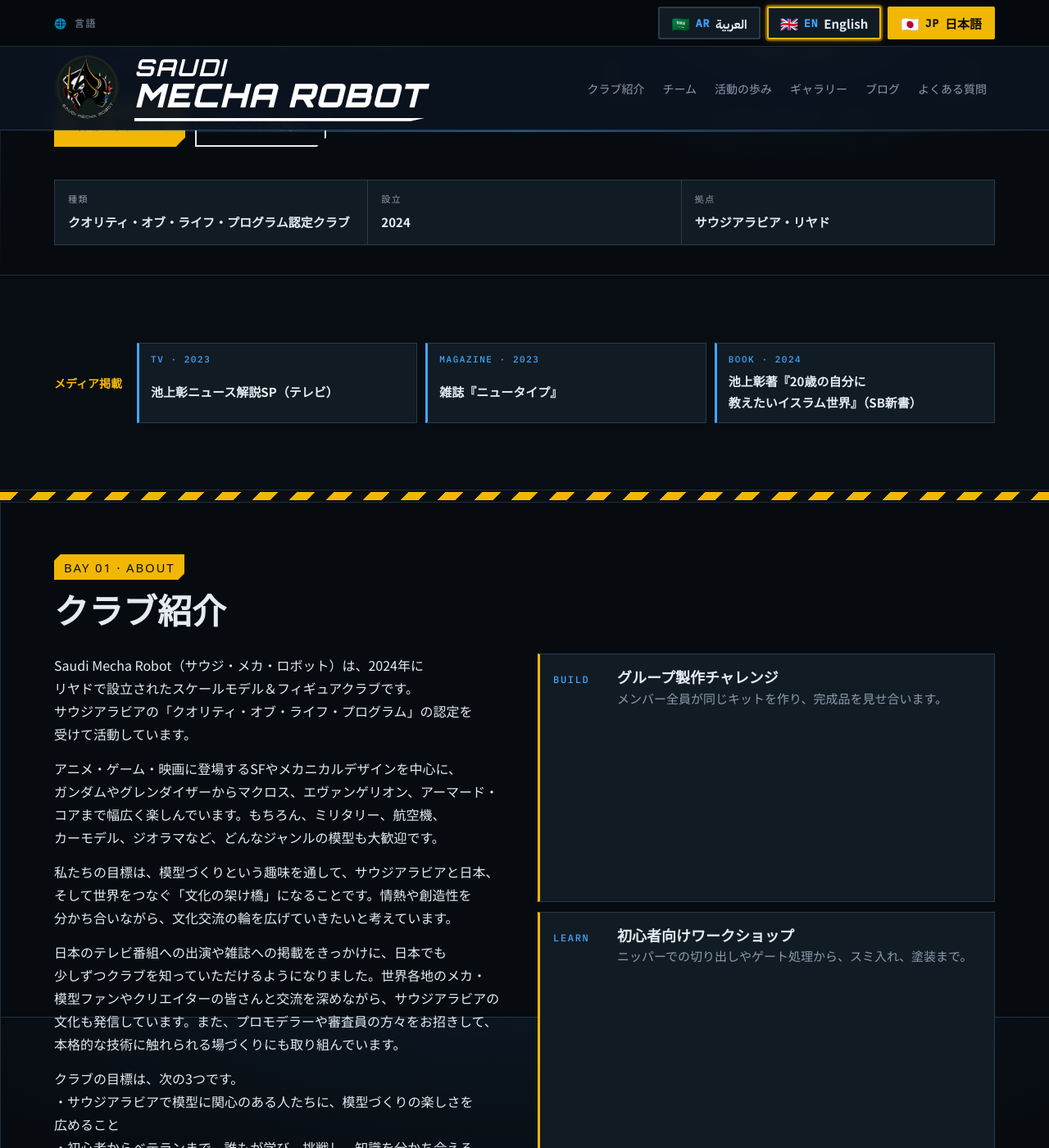
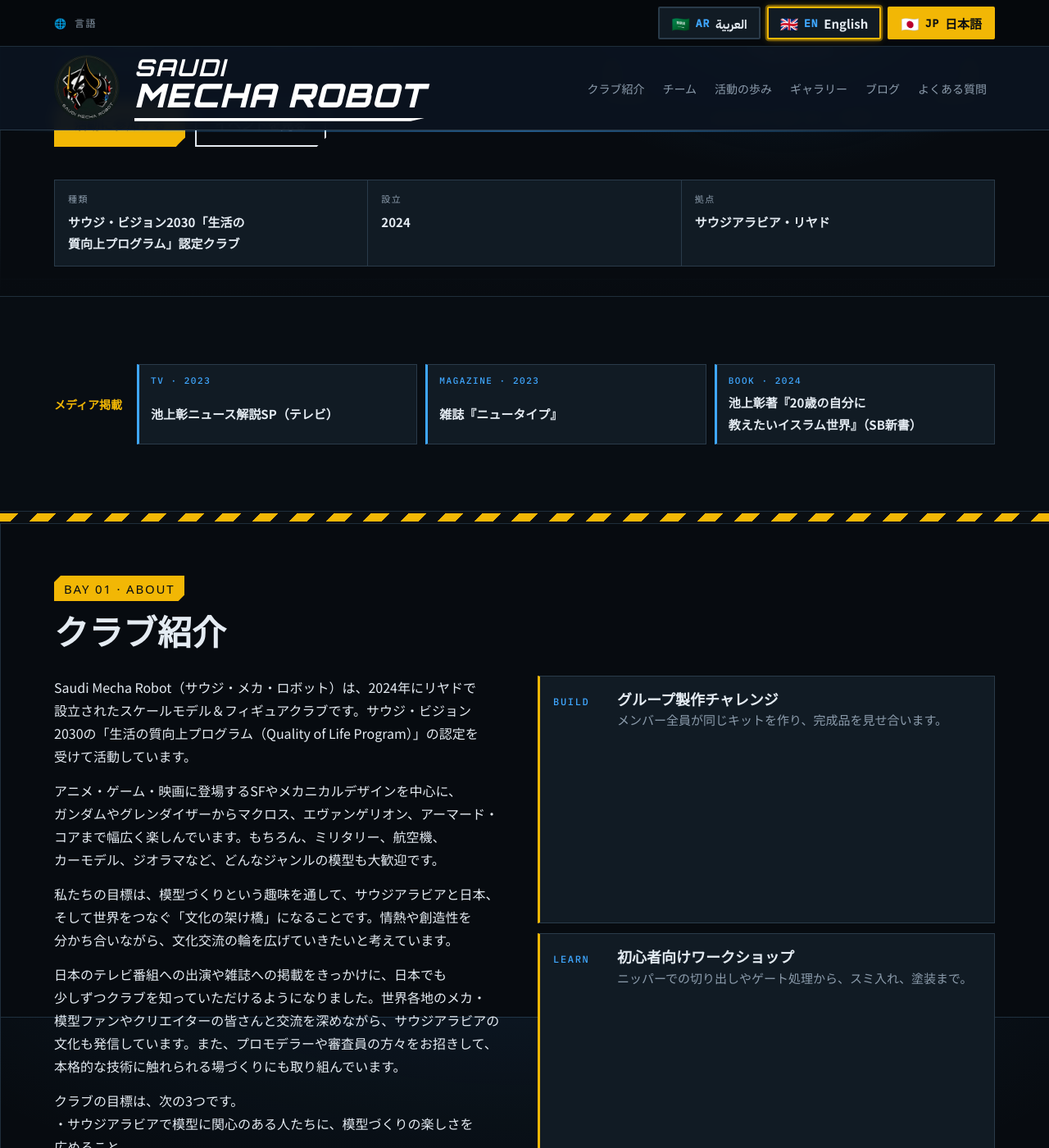
Before and after one commit to SaudiMechaRobot/SaudiMechaRobot.github.io, a Jekyll site: the page built from ja/index.html, in a window 1280 px wide and 1400 px high, scrolled down 560 px. Shown: the whole window at 82% size. Built offline with Jekyll 4.4.1, drawn with Linux system fonts in a browser that asks for light colours; some web fonts are replaced; some of the changed text lies outside the part shown.

Commit message:
تحديث اسم برنامج جودة الحياة في النسخة اليابانية

```diff
--- a/_data/i18n.yml
+++ b/_data/i18n.yml
@@ -178,7 +178,7 @@
   cta_events: イベントを見る
   spec_label: クラブ情報
   spec_type: 種類
-  spec_type_v: クオリティ・オブ・ライフ・プログラム認定クラブ
+  spec_type_v: サウジ・ビジョン2030「生活の質向上プログラム」認定クラブ
   spec_founded: 設立
   spec_base: 拠点
   spec_base_v: サウジアラビア・リヤド
@@ -226,14 +226,14 @@
   sponsor_slot: スポンサー募集中
   join_title: 一緒に作りませんか？
   join_text: 公式アカウントをフォローして、最新情報をぜひチェックしてください！
-  footer_club: クオリティ・オブ・ライフ・プログラム認定 · リヤド
+  footer_club: 「生活の質向上プログラム」認定 · リヤド
   club_leader: クラブリーダー
   lang_name: 日本語
   suggest_text: このサイトは日本語でもご覧いただけます
   suggest_link: 日本語で見る
   other_langs: この記事を他の言語で読む：
   about_paras:
-  - Saudi Mecha Robot（サウジ・メカ・ロボット）は、2024年にリヤドで設立されたスケールモデル＆フィギュアクラブです。サウジアラビアの「クオリティ・オブ・ライフ・プログラム」の認定を受けて活動しています。
+  - Saudi Mecha Robot（サウジ・メカ・ロボット）は、2024年にリヤドで設立されたスケールモデル＆フィギュアクラブです。サウジ・ビジョン2030の「生活の質向上プログラム（Quality of Life Program）」の認定を受けて活動しています。
   - アニメ・ゲーム・映画に登場するSFやメカニカルデザインを中心に、ガンダムやグレンダイザーからマクロス、エヴァンゲリオン、アーマード・コアまで幅広く楽しんでいます。もちろん、ミリタリー、航空機、カーモデル、ジオラマなど、どんなジャンルの模型も大歓迎です。
   - 私たちの目標は、模型づくりという趣味を通して、サウジアラビアと日本、そして世界をつなぐ「文化の架け橋」になることです。情熱や創造性を分かち合いながら、文化交流の輪を広げていきたいと考えています。
   - 日本のテレビ番組への出演や雑誌への掲載をきっかけに、日本でも少しずつクラブを知っていただけるようになりました。世界各地のメカ・模型ファンやクリエイターの皆さんと交流を深めながら、サウジアラビアの文化も発信しています。また、プロモデラーや審査員の方々をお招きして、本格的な技術に触れられる場づくりにも取り組んでいます。
```
